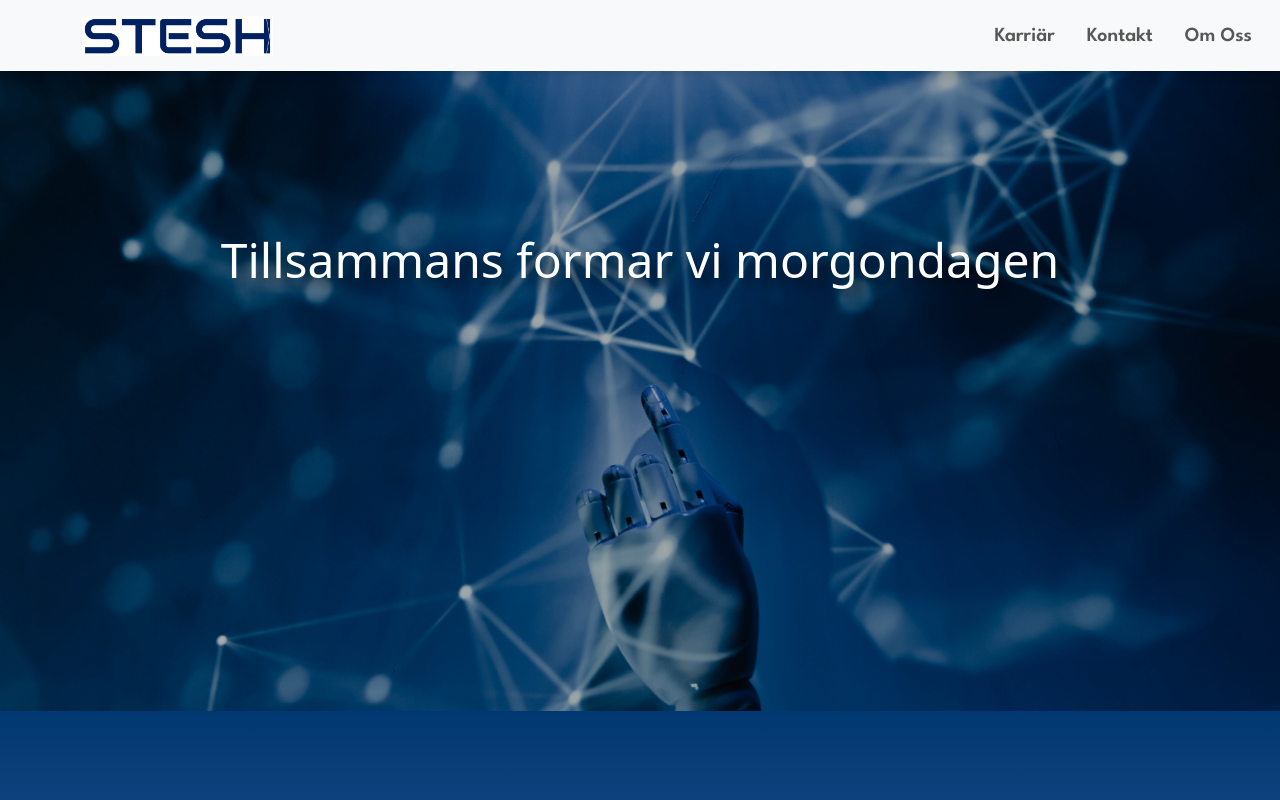
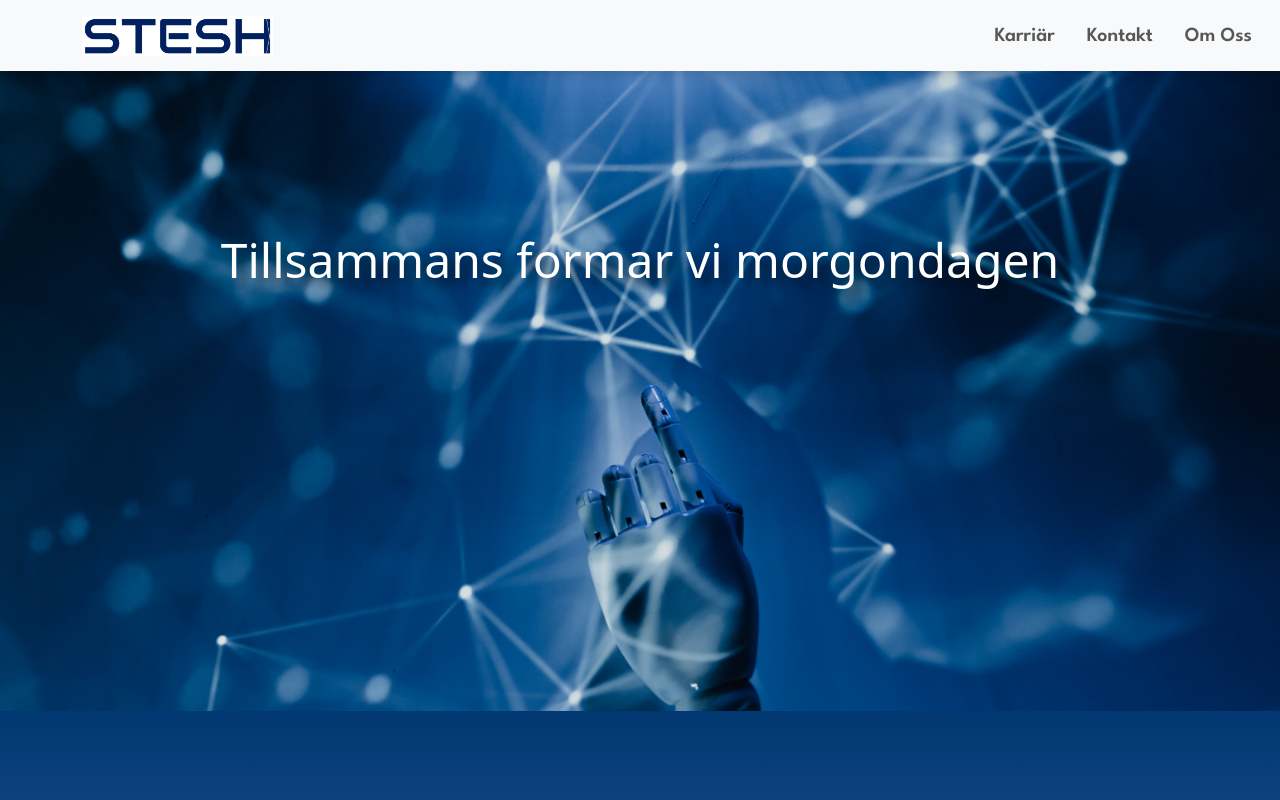
Before and after one commit to nataliemajadixon/stesh, a React (Create React App) app: page / in a window 1280 px wide. Shown: the top 800 px of the page. Built offline with nearby package versions, Linux system fonts and the light colour scheme; a web font is replaced by a local one.

Commit message:
updated image

```diff
--- a/src/components/Home/Home.css
+++ b/src/components/Home/Home.css
@@ -80,14 +80,14 @@
   left: 0;
   width: 100%;
   height: 80vh; /* Adjust the height to your preference */
-  overflow: hidden;
+  /* overflow: hidden; */
 }
 
 .background-imagemain img {
   width: 100%;
   height: 100%;
   object-fit: cover;
-  filter: brightness(75%);
+  /* filter: brightness(75%); */
 }
 
 .homeone {
```
